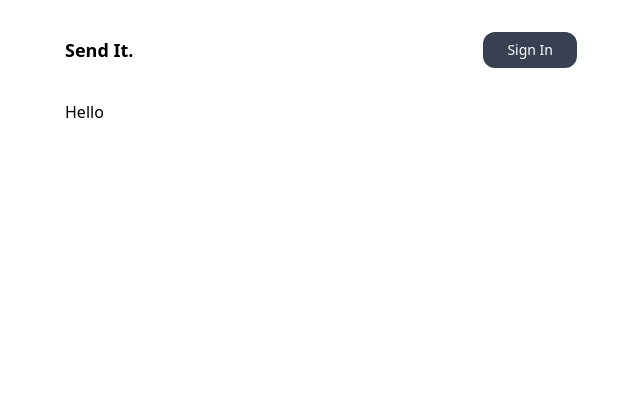
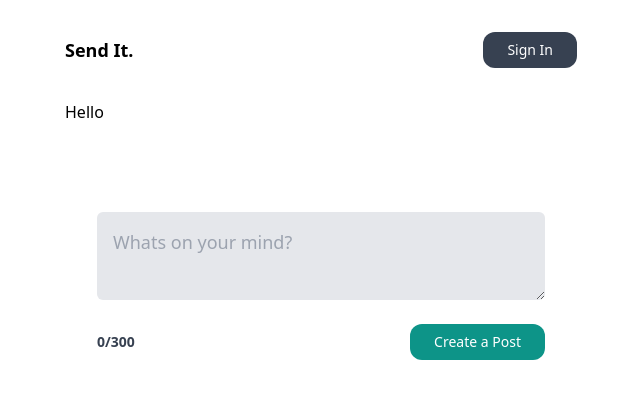
Before and after one commit to bilalgit98/Full-Stack-Web-Dev-With-React, a Next.js app in the folder post/: page / in a window 1280 px wide. Shown: the top 398 px of the page, without its empty margins (319-959 px from the left). Built offline with nearby package versions, Linux system fonts and the light colour scheme; no server answers.

Commit message:
Post Input

```diff
--- /dev/null
+++ b/post/app/components/AddPost.tsx
@@ -0,0 +1,37 @@
+"use client";
+
+import { useState } from "react";
+
+export default function CreatePost() {
+  const [title, setTitle] = useState("");
+  const [isDisabled, setIsDisabled] = useState(false);
+
+  return (
+    <form className="bg-white my-8 p-8 rounded-md">
+      <div className="flex flex-col my-4">
+        <textarea
+          onChange={(e) => setTitle(e.target.value)}
+          name="title"
+          value={title}
+          placeholder="Whats on your mind?"
+          className="p-4 text-lg rounded-md my-2 bg-gray-200"
+        ></textarea>
+      </div>
+
+      <div className="flex items-center justify-between gap-2">
+        <p
+          className={`font-bold text-sm ${
+            title.length > 300 ? "text-red-700" : "text-gray-700"
+          }`}
+        >{`${title.length}/300`}</p>
+        <button
+          disabled={isDisabled}
+          className="text-sm bg-teal-600 text-white py-2 p-6 rounded-xl disabled:opacity-25 "
+          type="submit"
+        >
+          Create a Post
+        </button>
+      </div>
+    </form>
+  );
+}
--- a/post/app/page.tsx
+++ b/post/app/page.tsx
@@ -1,7 +1,11 @@
+"use client";
+import CreatePost from "./components/AddPost";
+
 export default function Home() {
   return (
     <main>
       <h1> Hello</h1>
+      <CreatePost />
     </main>
   );
 }
```
